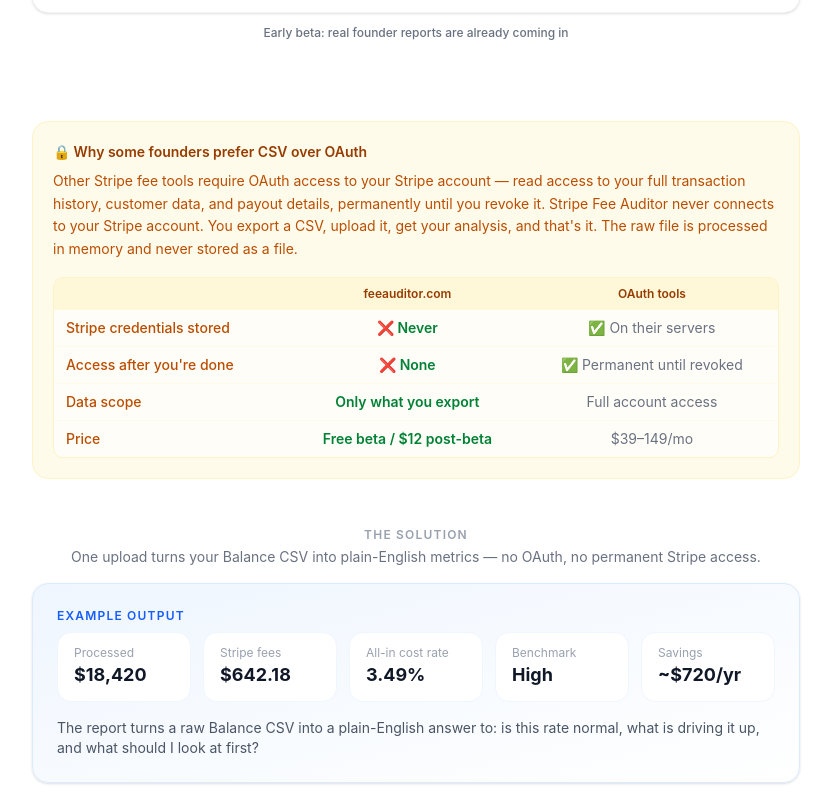
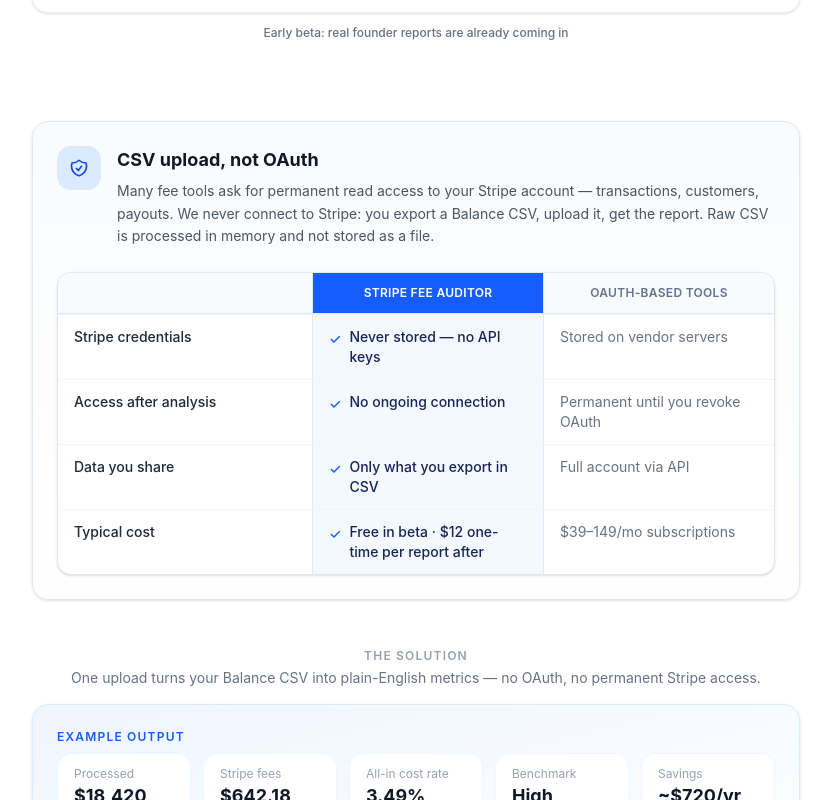
Before and after one commit to Ksantor1981/Stripe-Fee-Auditor, a Next.js app: page / in a window 1280 px wide. Shown: the part 665-1465 px from the top of the page, without its empty margins (224-1055 px from the left). Built offline with nearby package versions, Linux system fonts and the light colour scheme; no server answers.

Commit message:
fix(landing): restyle OAuth comparison as trust block, not warning
Replace amber callout and inverted emoji table with slate/blue comparison matrix and positive checkmarks for our column.

Co-authored-by: Cursor <cursoragent@cursor.com>

```diff
--- a/app/page.tsx
+++ b/app/page.tsx
@@ -60,6 +60,29 @@ const METRICS = [
   { label: "Benchmark verdict", example: "High", desc: "Normal range for your mix" },
   { label: "Refund leakage", example: "~$91", desc: "Estimated retained fees" },
 ];
+
+const OAUTH_COMPARISON = [
+  {
+    aspect: "Stripe credentials",
+    ours: "Never stored — no API keys",
+    theirs: "Stored on vendor servers",
+  },
+  {
+    aspect: "Access after analysis",
+    ours: "No ongoing connection",
+    theirs: "Permanent until you revoke OAuth",
+  },
+  {
+    aspect: "Data you share",
+    ours: "Only what you export in CSV",
+    theirs: "Full account via API",
+  },
+  {
+    aspect: "Typical cost",
+    ours: "Free in beta · $12 one-time per report after",
+    theirs: "$39–149/mo subscriptions",
+  },
+] as const;
 
 const DECISION_GUIDE = [
   {
@@ -187,40 +210,76 @@ export default function HomePage() {
         </p>
       </section>
 
-      {/* vs OAuth tools callout */}
-      <section className="px-4 pb-12">
-        <div className="mx-auto max-w-3xl rounded-2xl border border-amber-100 bg-amber-50 p-5">
-          <p className="text-sm font-semibold text-amber-800 mb-2">
-            🔒 Why some founders prefer CSV over OAuth
-          </p>
-          <p className="text-sm text-amber-700 leading-relaxed">
-            Other Stripe fee tools require OAuth access to your Stripe account — read access to your full transaction history, customer data, and payout details, permanently until you revoke it.
-            Stripe Fee Auditor never connects to your Stripe account. You export a CSV, upload it, get your analysis, and that&apos;s it. The raw file is processed in memory and never stored as a file.
-          </p>
-          <div className="mt-4 rounded-lg border border-amber-100 overflow-hidden text-sm">
-            <table className="w-full">
-              <thead className="bg-amber-100/50">
-                <tr>
-                  <th className="px-3 py-2 text-left text-xs font-semibold text-amber-800" aria-hidden />
-                  <th className="px-3 py-2 text-center text-xs font-semibold text-amber-800">feeauditor.com</th>
-                  <th className="px-3 py-2 text-center text-xs font-semibold text-amber-800">OAuth tools</th>
-                </tr>
-              </thead>
-              <tbody className="divide-y divide-amber-50">
-                {[
-                  ["Stripe credentials stored", "❌ Never", "✅ On their servers"],
-                  ["Access after you're done", "❌ None", "✅ Permanent until revoked"],
-                  ["Data scope", "Only what you export", "Full account access"],
-                  ["Price", "Free beta / $12 post-beta", "$39–149/mo"],
-                ].map(([label, ours, theirs]) => (
-                  <tr key={label} className="bg-white/60">
-                    <td className="px-3 py-2 text-amber-700 font-medium">{label}</td>
-                    <td className="px-3 py-2 text-center text-green-700 font-semibold">{ours}</td>
-                    <td className="px-3 py-2 text-center text-gray-500">{theirs}</td>
-                  </tr>
-                ))}
-              </tbody>
-            </table>
+      {/* vs OAuth — trust comparison */}
+      <section className="px-4 pb-12" aria-labelledby="privacy-compare-heading">
+        <div className="mx-auto max-w-3xl rounded-2xl border border-slate-200 bg-gradient-to-b from-slate-50/80 to-white p-6 shadow-sm">
+          <div className="flex gap-4">
+            <div
+              className="flex h-11 w-11 shrink-0 items-center justify-center rounded-xl bg-blue-100 text-blue-700"
+              aria-hidden
+            >
+              <svg className="h-5 w-5" fill="none" stroke="currentColor" viewBox="0 0 24 24">
+                <path
+                  strokeLinecap="round"
+                  strokeLinejoin="round"
+                  strokeWidth={2}
+                  d="M9 12.75L11.25 15 15 9.75m-3-7.036A11.959 11.959 0 013.598 6 11.99 11.99 0 003 9.749c0 5.592 3.824 10.29 9 11.623 5.176-1.332 9-6.03 9-11.622 0-1.31-.21-2.571-.598-3.751h-.152c-3.196 0-6.1-1.248-8.25-3.285z"
+                />
+              </svg>
+            </div>
+            <div>
+              <h2 id="privacy-compare-heading" className="text-lg font-bold text-gray-900">
+                CSV upload, not OAuth
+              </h2>
+              <p className="mt-1.5 text-sm leading-relaxed text-gray-600">
+                Many fee tools ask for permanent read access to your Stripe account — transactions,
+                customers, payouts. We never connect to Stripe: you export a Balance CSV, upload it,
+                get the report. Raw CSV is processed in memory and not stored as a file.
+              </p>
+            </div>
+          </div>
+
+          <div className="mt-6 overflow-hidden rounded-xl border border-slate-200 bg-white text-sm shadow-sm">
+            <div className="hidden sm:grid sm:grid-cols-[minmax(0,1.1fr)_minmax(0,1fr)_minmax(0,1fr)] border-b border-slate-200 bg-slate-50 text-xs font-semibold uppercase tracking-wide text-slate-500">
+              <div className="px-4 py-3" />
+              <div className="border-l border-slate-200 bg-blue-600 px-4 py-3 text-center text-white">
+                Stripe Fee Auditor
+              </div>
+              <div className="border-l border-slate-200 px-4 py-3 text-center">OAuth-based tools</div>
+            </div>
+
+            {OAUTH_COMPARISON.map(({ aspect, ours, theirs }, index) => (
+              <div
+                key={aspect}
+                className={`border-t border-slate-100 sm:grid sm:grid-cols-[minmax(0,1.1fr)_minmax(0,1fr)_minmax(0,1fr)] ${
+                  index === 0 ? "border-t-0 sm:border-t" : ""
+                }`}
+              >
+                <div className="bg-slate-50/80 px-4 py-3 font-medium text-gray-800 sm:bg-transparent">
+                  <span className="sm:hidden text-xs font-semibold uppercase tracking-wide text-slate-400">
+                    {aspect}
+                  </span>
+                  <span className="block sm:inline">{aspect}</span>
+                </div>
+                <div className="border-t border-slate-100 bg-blue-50/70 px-4 py-3 sm:border-t-0 sm:border-l sm:border-slate-200">
+                  <p className="mb-1 text-xs font-semibold uppercase tracking-wide text-blue-700 sm:sr-only">
+                    Stripe Fee Auditor
+                  </p>
+                  <p className="flex gap-2 font-medium text-blue-950">
+                    <span className="mt-0.5 shrink-0 text-blue-600" aria-hidden>
+                      ✓
+                    </span>
+                    <span>{ours}</span>
+                  </p>
+                </div>
+                <div className="border-t border-slate-100 px-4 py-3 text-gray-500 sm:border-t-0 sm:border-l sm:border-slate-200">
+                  <p className="mb-1 text-xs font-semibold uppercase tracking-wide text-slate-400 sm:sr-only">
+                    OAuth-based tools
+                  </p>
+                  <p>{theirs}</p>
+                </div>
+              </div>
+            ))}
           </div>
         </div>
       </section>
```
